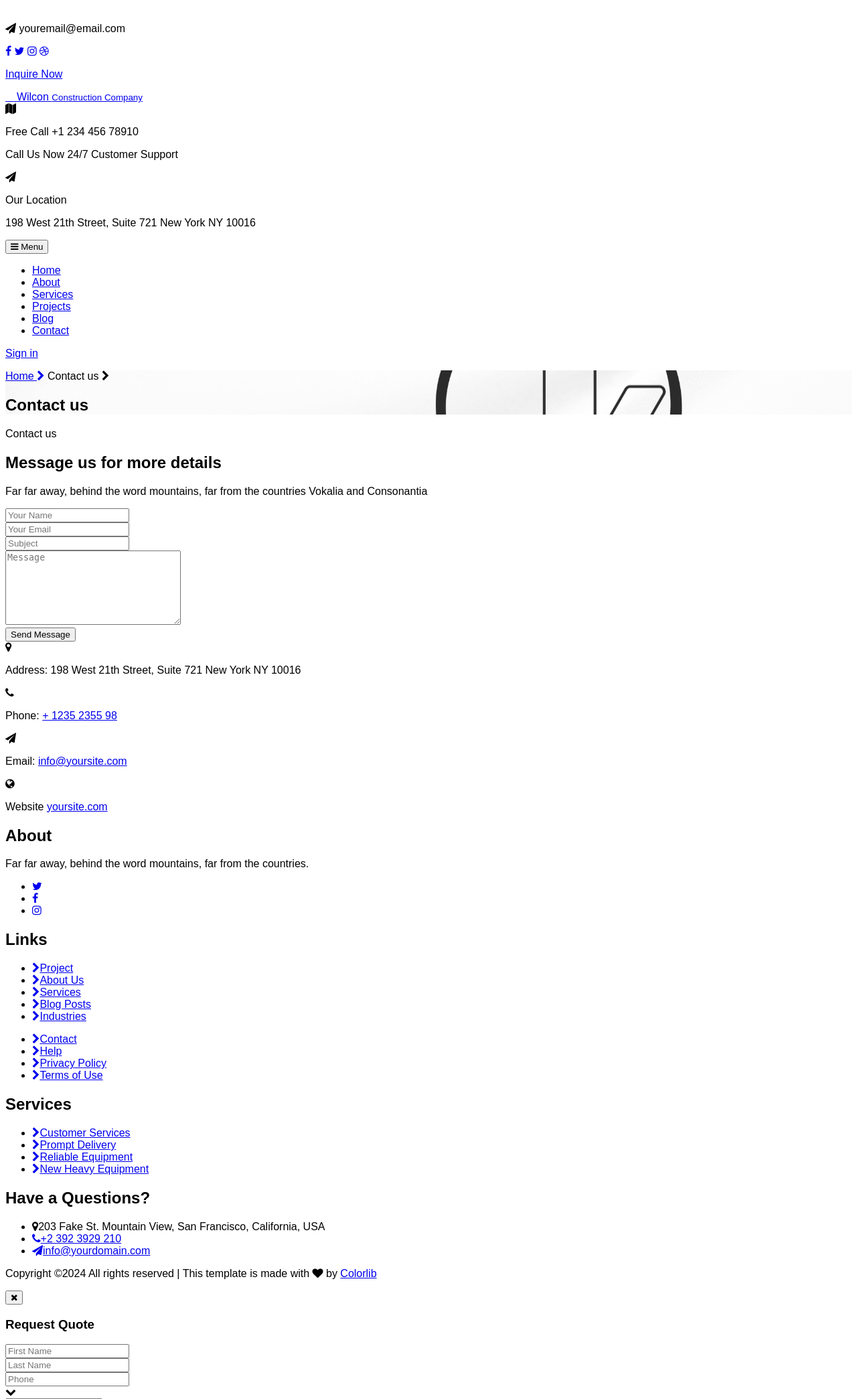
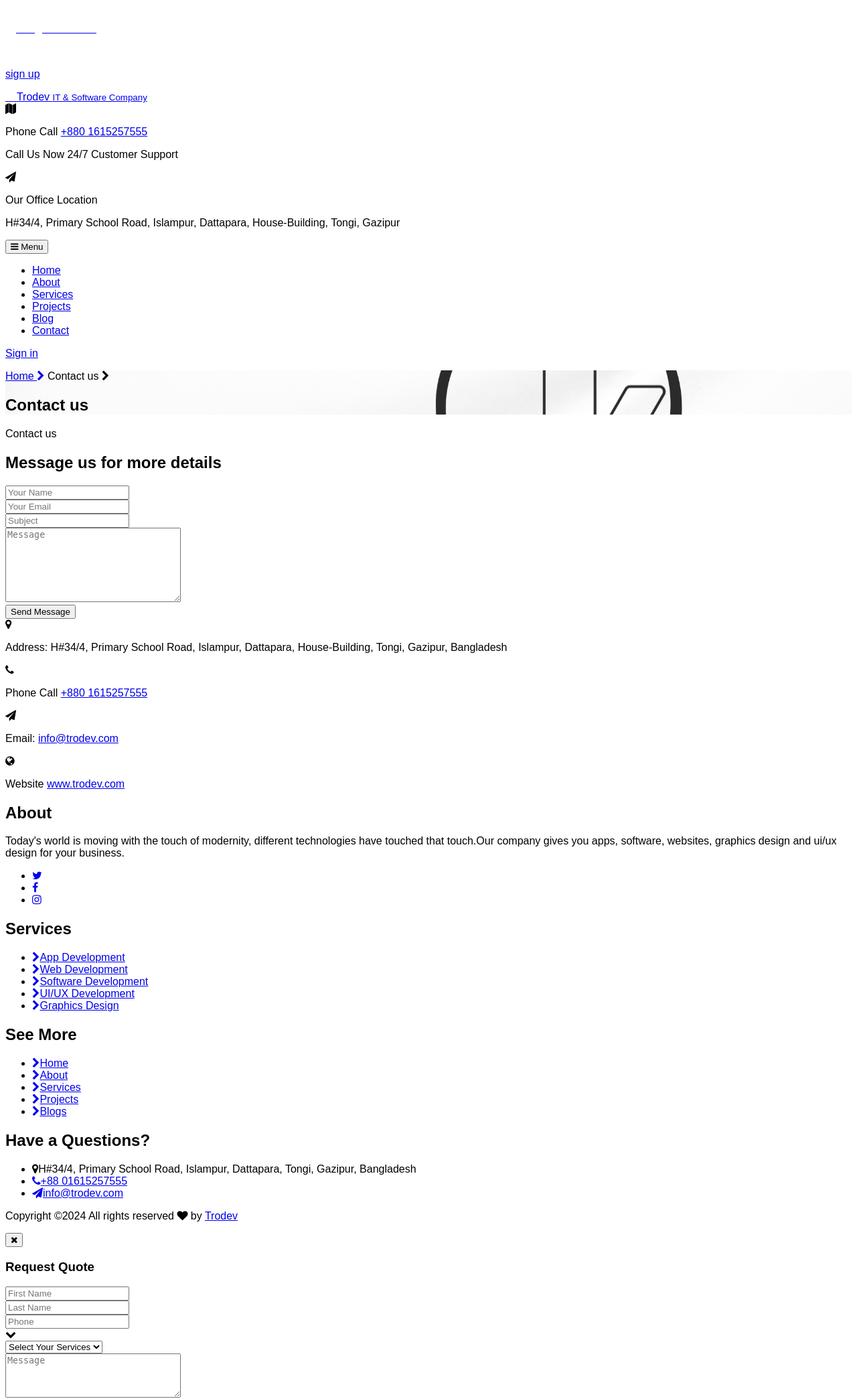
Before and after one commit to zobayerdev/Trodev, a Laravel app: page /contact in a window 1280 px wide. Shown: the top 2089 px of the page at 67% size. Run offline with Laravel 10, Linux system fonts and the light colour scheme; some libraries are stand-ins or nearby versions; some web fonts are replaced.

Commit message:
user ui frontend fully complete

```diff
--- a/resources/views/contact.blade.php
+++ b/resources/views/contact.blade.php
@@ -1,7 +1,7 @@
 <!DOCTYPE html>
 <html lang="en">
 <head>
-    <title>Wilcon - Free Bootstrap 4 Template by Colorlib</title>
+    <title>Trodev- Contact Us</title>
     <meta charset="utf-8">
     <meta name="viewport" content="width=device-width, initial-scale=1, shrink-to-fit=no">
 
@@ -27,33 +27,49 @@
         <div class="row">
             <div class="col-sm text-center text-md-left mb-md-0 mb-2 pr-md-4 d-flex topper align-items-center">
                 <p class="mb-0 w-100">
-                    <span class="fa fa-paper-plane"></span>
-                    <span class="text">youremail@email.com</span>
+                    <span class="text"><a href="mailto: info@trodev.com"><span class="fa fa-paper-plane mr-3"
+                                                                               style="color: white;"></span><span
+                                class="text" style="color: white;">info@trodev.com</span></a></span>
                 </p>
             </div>
             <div class="col-sm justify-content-center d-flex mb-md-0 mb-2">
                 <div class="social-media">
                     <p class="mb-0 d-flex">
-                        <a href="#" class="d-flex align-items-center justify-content-center"><span class="fa fa-facebook"><i class="sr-only">Facebook</i></span></a>
-                        <a href="#" class="d-flex align-items-center justify-content-center"><span class="fa fa-twitter"><i class="sr-only">Twitter</i></span></a>
-                        <a href="#" class="d-flex align-items-center justify-content-center"><span class="fa fa-instagram"><i class="sr-only">Instagram</i></span></a>
-                        <a href="#" class="d-flex align-items-center justify-content-center"><span class="fa fa-dribbble"><i class="sr-only">Dribbble</i></span></a>
+                        <a href="https://www.facebook.com/trodevit"
+                           class="d-flex align-items-center justify-content-center"><span class="fa fa-facebook"
+                                                                                          style="color: white;"><i
+                                    class="sr-only">Facebook</i></span></a>
+                        <a href="#" class="d-flex align-items-center justify-content-center"><span class="fa fa-twitter"
+                                                                                                   style="color: white;"><i
+                                    class="sr-only">Twitter</i></span></a>
+                        <a href="https://www.instagram.com/trodevit/"
+                           class="d-flex align-items-center justify-content-center"><span class="fa fa-instagram"
+                                                                                          style="color: white;"><i
+                                    class="sr-only">Instagram</i></span></a>
+                        <a href="https://www.linkedin.com/company/84349418/"
+                           class="d-flex align-items-center justify-content-center"><span class="fa fa-linkedin"
+                                                                                          style="color: white;"><i
+                                    class="sr-only">LinkedIn</i></span></a>
                     </p>
                 </div>
             </div>
             <div class="col-sm-12 col-md-6 col-lg-7 d-flex topper align-items-center text-lg-right justify-content-end">
-                <p class="mb-0 register-link"><a href="#" class="btn btn-primary" data-toggle="modal" data-target="#exampleModalCenter">Inquire Now</a></p>
+                <p class="mb-0 register-link"><a href="#" class="btn btn-primary" data-toggle="modal"
+                                                 data-target="#exampleModalCenter">sign up</a></p>
             </div>
         </div>
     </div>
 </div>
+
+
+<div class="pt-4 pb-5">
     <div class="pt-4 pb-5">
         <div class="container">
             <div class="row d-flex align-items-start align-items-center px-3 px-md-0">
                 <div class="col-md-4 d-flex mb-2 mb-md-0">
                     <a class="navbar-brand d-flex align-items-center" href="{{route('home')}}">
                         <span class="flaticon flaticon-crane"></span>
-                    <span class="ml-2">Wilcon <small>Construction Company</small></span>
+                        <span class="ml-2">Trodev <small>IT & Software Company</small></span>
                     </a>
                 </div>
                 <div class="col-md-4 d-flex topper mb-md-0 mb-2 align-items-center">
@@ -61,24 +77,30 @@
                         <span class="fa fa-map"></span>
                     </div>
                     <div class="pr-md-4 pl-md-3 pl-3 text">
-                    <p class="con"><span>Free Call</span> <span>+1 234 456 78910</span></p>
+                        <p class="con"><span>Phone Call</span> <span><a
+                                    href="tel:+8801615257555">+880 1615257555</a></span></p>
                         <p class="con">Call Us Now 24/7 Customer Support</p>
                     </div>
                 </div>
                 <div class="col-md-4 d-flex topper mb-md-0 align-items-center">
-                <div class="icon d-flex justify-content-center align-items-center"><span class="fa fa-paper-plane"></span>
+                    <div class="icon d-flex justify-content-center align-items-center"><span
+                            class="fa fa-paper-plane"></span>
                     </div>
                     <div class="text pl-3 pl-md-3">
-                    <p class="hr"><span>Our Location</span></p>
-                    <p class="con">198 West 21th Street, Suite 721 New York NY 10016</p>
+                        <p class="hr"><span>Our Office Location</span></p>
+                        <p class="con">H#34/4, Primary School Road, Islampur, Dattapara, House-Building, Tongi,
+                            Gazipur </p>
                     </div>
                 </div>
             </div>
         </div>
     </div>
+</div>
+
 <nav class="navbar navbar-expand-lg navbar-dark bg-dark ftco-navbar-light" id="ftco-navbar">
     <div class="container d-flex align-items-center">
-        <button class="navbar-toggler" type="button" data-toggle="collapse" data-target="#ftco-nav" aria-controls="ftco-nav" aria-expanded="false" aria-label="Toggle navigation">
+        <button class="navbar-toggler" type="button" data-toggle="collapse" data-target="#ftco-nav"
+                aria-controls="ftco-nav" aria-expanded="false" aria-label="Toggle navigation">
             <span class="fa fa-bars"></span> Menu
         </button>
         <div class="collapse navbar-collapse" id="ftco-nav">
@@ -96,12 +118,15 @@
 </nav>
 <!-- END nav -->
 
-<section class="hero-wrap hero-wrap-2" style="background-image: url('{{ asset('user/images/bg_1.png') }}');" data-stellar-background-ratio="0.5">
+<section class="hero-wrap hero-wrap-2" style="background-image: url('{{ asset('user/images/bg_1.png') }}');"
+         data-stellar-background-ratio="0.5">
     <div class="overlay"></div>
     <div class="container">
         <div class="row no-gutters slider-text align-items-end justify-content-start">
             <div class="col-md-9 ftco-animate pb-5">
-                <p class="breadcrumbs"><span class="mr-2"><a href="{{route('home')}}">Home <i class="fa fa-chevron-right"></i></a></span> <span>Contact us <i class="fa fa-chevron-right"></i></span></p>
+                <p class="breadcrumbs"><span class="mr-2"><a href="{{route('home')}}">Home <i
+                                class="fa fa-chevron-right"></i></a></span> <span>Contact us <i
+                            class="fa fa-chevron-right"></i></span></p>
                 <h1 class="mb-3 bread">Contact us</h1>
             </div>
         </div>
@@ -114,7 +139,6 @@
             <div class="col-md-7 heading-section text-center ftco-animate">
                 <span class="subheading">Contact us</span>
                 <h2 class="mb-4">Message us for more details</h2>
-                <p>Far far away, behind the word mountains, far from the countries Vokalia and Consonantia</p>
             </div>
         </div>
 
@@ -140,7 +164,8 @@
                         </div>
                         <div class="col-md-12">
                             <div class="form-group">
-                                <textarea name="msg" id="" cols="30" rows="7" class="form-control" placeholder="Message"></textarea>
+                                <textarea name="msg" id="" cols="30" rows="7" class="form-control"
+                                          placeholder="Message"></textarea>
                             </div>
                         </div>
                         <div class="col-md-12">
@@ -160,7 +185,8 @@
                             <span class="fa fa-map-marker"></span>
                         </div>
                         <div class="text">
-                            <p><span>Address:</span> 198 West 21th Street, Suite 721 New York NY 10016</p>
+                            <p><span>Address:</span> H#34/4, Primary School Road, Islampur, Dattapara, House-Building,
+                                Tongi, Gazipur, Bangladesh</p>
                         </div>
                     </div>
                     <div class="dbox w-100 d-flex ftco-animate">
@@ -168,7 +194,8 @@
                             <span class="fa fa-phone"></span>
                         </div>
                         <div class="text">
-                            <p><span>Phone:</span> <a href="tel://1234567920">+ 1235 2355 98</a></p>
+                            <p class="con"><span>Phone Call</span> <span><a
+                                        href="tel:+8801615257555">+880 1615257555</a></span></p>
                         </div>
                     </div>
                     <div class="dbox w-100 d-flex ftco-animate">
@@ -176,7 +203,7 @@
                             <span class="fa fa-paper-plane"></span>
                         </div>
                         <div class="text">
-                            <p><span>Email:</span> <a href="mailto:info@yoursite.com">info@yoursite.com</a></p>
+                            <p><span>Email:</span> <a href="mailto:info@trodev.com">info@trodev.com</a></p>
                         </div>
                     </div>
                     <div class="dbox w-100 d-flex ftco-animate">
@@ -184,7 +211,7 @@
                             <span class="fa fa-globe"></span>
                         </div>
                         <div class="text">
-                            <p><span>Website</span> <a href="#">yoursite.com</a></p>
+                            <p><span>Website</span> <a href="https://www.trodev.com">www.trodev.com</a></p>
                         </div>
                     </div>
                 </div>
@@ -202,7 +229,9 @@
             <div class="col-lg col-md-6">
                 <div class="ftco-footer-widget">
                     <h2 class="ftco-heading-2 d-flex align-items-center">About</h2>
-                    <p>Far far away, behind the word mountains, far from the countries.</p>
+                    <p>Today's world is moving with the touch of modernity, different technologies have touched that
+                        touch.Our company gives you apps, software, websites, graphics design and ui/ux design for your
+                        business.</p>
                     <ul class="ftco-footer-social list-unstyled mt-4">
                         <li><a href="#"><span class="fa fa-twitter"></span></a></li>
                         <li><a href="#"><span class="fa fa-facebook"></span></a></li>
@@ -213,20 +242,14 @@
 
             <div class="col-lg-4 col-md-6">
                 <div class="ftco-footer-widget">
-                    <h2 class="ftco-heading-2">Links</h2>
+                    <h2 class="ftco-heading-2">Services</h2>
                     <div class="d-flex">
                         <ul class="list-unstyled mr-md-4">
-                            <li><a href="#"><span class="fa fa-chevron-right mr-2"></span>Project</a></li>
-                            <li><a href="#"><span class="fa fa-chevron-right mr-2"></span>About Us</a></li>
-                            <li><a href="#"><span class="fa fa-chevron-right mr-2"></span>Services</a></li>
-                            <li><a href="#"><span class="fa fa-chevron-right mr-2"></span>Blog Posts</a></li>
-                            <li><a href="#"><span class="fa fa-chevron-right mr-2"></span>Industries</a></li>
-                        </ul>
-                        <ul class="list-unstyled ml-md-5">
-                            <li><a href="#"><span class="fa fa-chevron-right mr-2"></span>Contact</a></li>
-                            <li><a href="#"><span class="fa fa-chevron-right mr-2"></span>Help</a></li>
-                            <li><a href="#"><span class="fa fa-chevron-right mr-2"></span>Privacy Policy</a></li>
-                            <li><a href="#"><span class="fa fa-chevron-right mr-2"></span>Terms of Use</a></li>
+                            <li><a href="#"><span class="fa fa-chevron-right mr-2"></span>App Development</a></li>
+                            <li><a href="#"><span class="fa fa-chevron-right mr-2"></span>Web Development</a></li>
+                            <li><a href="#"><span class="fa fa-chevron-right mr-2"></span>Software Development</a></li>
+                            <li><a href="#"><span class="fa fa-chevron-right mr-2"></span>UI/UX Development</a></li>
+                            <li><a href="#"><span class="fa fa-chevron-right mr-2"></span>Graphics Design</a></li>
                         </ul>
                     </div>
                 </div>
@@ -234,12 +257,15 @@
 
             <div class="col-lg col-md-6">
                 <div class="ftco-footer-widget">
-                    <h2 class="ftco-heading-2">Services</h2>
+                    <h2 class="ftco-heading-2">See More</h2>
                     <ul class="list-unstyled">
-                        <li><a href="#"><span class="fa fa-chevron-right mr-2"></span>Customer Services</a></li>
-                        <li><a href="#"><span class="fa fa-chevron-right mr-2"></span>Prompt Delivery</a></li>
-                        <li><a href="#"><span class="fa fa-chevron-right mr-2"></span>Reliable Equipment</a></li>
-                        <li><a href="#"><span class="fa fa-chevron-right mr-2"></span>New Heavy Equipment</a></li>
+                        <li><a href="{{route('home')}}"><span class="fa fa-chevron-right mr-2"></span>Home</a></li>
+                        <li><a href="{{route('about')}}"><span class="fa fa-chevron-right mr-2"></span>About</a></li>
+                        <li><a href="{{route('services')}}"><span class="fa fa-chevron-right mr-2"></span>Services</a>
+                        </li>
+                        <li><a href="{{route('projectpage')}}"><span
+                                    class="fa fa-chevron-right mr-2"></span>Projects</a></li>
+                        <li><a href="{{route('blogs')}}"><span class="fa fa-chevron-right mr-2"></span>Blogs</a></li>
                     </ul>
                 </div>
             </div>
@@ -249,22 +275,28 @@
                     <h2 class="ftco-heading-2">Have a Questions?</h2>
                     <div class="block-23 mb-3">
                         <ul>
-                            <li><span class="fa fa-map-marker mr-3"></span><span class="text">203 Fake St. Mountain View, San Francisco, California, USA</span></li>
-                            <li><a href="#"><span class="fa fa-phone mr-3"></span><span class="text">+2 392 3929 210</span></a></li>
-                            <li><a href="#"><span class="fa fa-paper-plane mr-3"></span><span class="text">info@yourdomain.com</span></a></li>
+                            <li><span class="fa fa-map-marker mr-3"></span><span class="text">H#34/4, Primary School Road, Islampur, Dattapara, Tongi, Gazipur, Bangladesh</span>
+                            </li>
+                            <li><a href="tel:+8801615257555"><span class="fa fa-phone mr-3"></span><span class="text">+88 01615257555</span></a>
+                            </li>
+                            <li><a href="mailto: info@trodev.com"><span class="fa fa-paper-plane mr-3"></span><span
+                                        class="text">info@trodev.com</span></a></li>
                         </ul>
                     </div>
                 </div>
             </div>
         </div>
+
     </div>
     <div class="container-fluid bg-primary">
         <div class="container">
             <div class="row">
                 <div class="col-md-6 aside-stretch py-3">
-
-                    <p class="mb-0"><!-- Link back to Colorlib can't be removed. Template is licensed under CC BY 3.0. -->
-                        Copyright &copy;<script>document.write(new Date().getFullYear());</script> All rights reserved | This template is made with <i class="fa fa-heart" aria-hidden="true"></i> by <a href="https://colorlib.com" target="_blank">Colorlib</a>
+                    <p class="mb-0">
+                        <!-- Link back to Colorlib can't be removed. Template is licensed under CC BY 3.0. -->
+                        Copyright &copy;<script>document.write(new Date().getFullYear());</script>
+                        All rights reserved <i class="fa fa-heart" aria-hidden="true"></i> by <a
+                            href="https://www.trodev.com" target="_blank">Trodev</a>
                         <!-- Link back to Colorlib can't be removed. Template is licensed under CC BY 3.0. --></p>
                 </div>
             </div>
@@ -272,11 +304,13 @@
     </div>
 </footer>
 
-<div class="modal fade" id="exampleModalCenter" tabindex="-1" role="dialog" aria-labelledby="exampleModalCenterTitle" aria-hidden="true">
+<div class="modal fade" id="exampleModalCenter" tabindex="-1" role="dialog" aria-labelledby="exampleModalCenterTitle"
+     aria-hidden="true">
     <div class="modal-dialog modal-dialog-centered" role="document">
         <div class="modal-content">
             <div class="modal-header">
-                <button type="button" class="close d-flex align-items-center justify-content-center" data-dismiss="modal" aria-label="Close">
+                <button type="button" class="close d-flex align-items-center justify-content-center"
+                        data-dismiss="modal" aria-label="Close">
                     <span aria-hidden="true" class="fa fa-close"></span>
                 </button>
             </div>
@@ -315,7 +349,8 @@
                     </div>
                     <div class="">
                         <div class="form-group">
-                            <textarea name="" id="" cols="30" rows="4" class="form-control" placeholder="Message"></textarea>
+                            <textarea name="" id="" cols="30" rows="4" class="form-control"
+                                      placeholder="Message"></textarea>
                         </div>
                         <div class="form-group">
                             <input type="submit" value="Request A Quote" class="btn btn-primary py-3 px-4">
@@ -328,7 +363,13 @@
 </div>
 
 <!-- loader -->
-<div id="ftco-loader" class="show fullscreen"><svg class="circular" width="48px" height="48px"><circle class="path-bg" cx="24" cy="24" r="22" fill="none" stroke-width="4" stroke="#eeeeee"/><circle class="path" cx="24" cy="24" r="22" fill="none" stroke-width="4" stroke-miterlimit="10" stroke="#F96D00"/></svg></div>
+<div id="ftco-loader" class="show fullscreen">
+    <svg class="circular" width="48px" height="48px">
+        <circle class="path-bg" cx="24" cy="24" r="22" fill="none" stroke-width="4" stroke="#eeeeee"/>
+        <circle class="path" cx="24" cy="24" r="22" fill="none" stroke-width="4" stroke-miterlimit="10"
+                stroke="#F96D00"/>
+    </svg>
+</div>
 
 <script src="{{asset('user/js/jquery.min.js')}}"></script>
 <script src="{{asset('user/js/jquery-migrate-3.0.1.min.js')}}"></script>
```
Also changed, not shown: resources/views/about.blade.php (+3 -8 lines), resources/views/blog.blade.php (+29 -35 lines), resources/views/project.blade.php (+19 -24 lines), resources/views/service.blade.php (+18 -23 lines), resources/views/welcome.blade.php (+152 -73 lines). Lines whose indentation alone changed are shown as unchanged.
